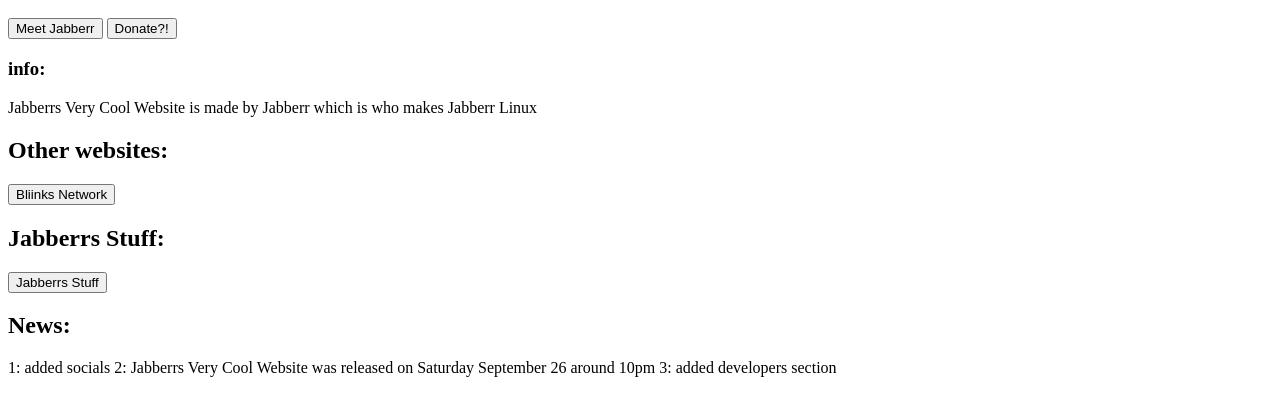
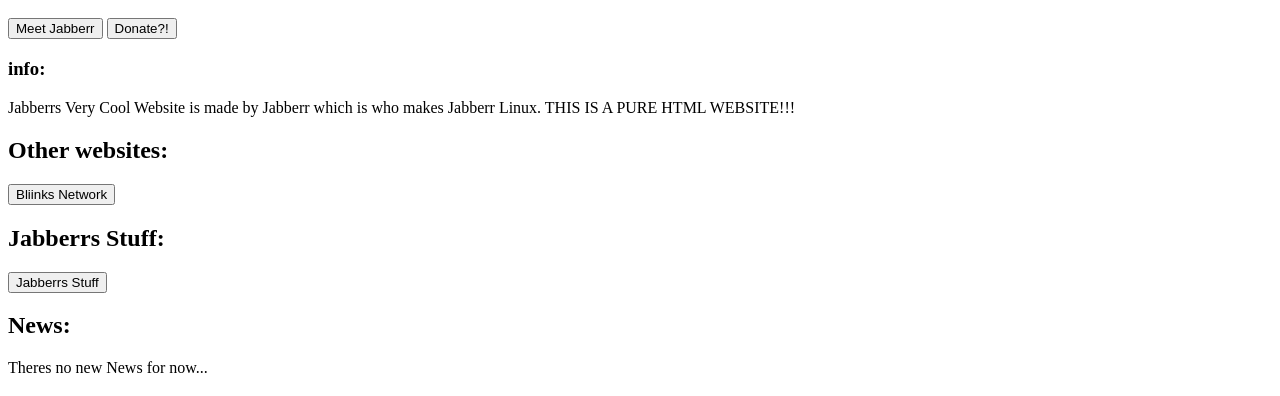
Before and after one commit to jabber403/Jabberrs-Very-Cool-Website, a website: page index.html in a window 1280 px wide. Shown: the part 48-444 px from the top of the page. Drawn offline with Linux system fonts and the light colour scheme.

Commit message:
Update mf

```diff
--- a/index.html
+++ b/index.html
@@ -6,7 +6,7 @@
 
 <h3>info:</h3>
 <div>
-    <p>Jabberrs Very Cool Website is made by Jabberr which is who makes Jabberr Linux</p>
+    <p>Jabberrs Very Cool Website is made by Jabberr which is who makes Jabberr Linux. THIS IS A PURE HTML WEBSITE!!!</p>
 </div>
 
 <h2>Other websites:</h2>
@@ -21,7 +21,7 @@
 
 <h2>News:</h2>
 <div>
-    <p>1: added socials 2: Jabberrs Very Cool Website was released on Saturday September 26 around 10pm 3: added developers section</p>
+    <p>Theres no new News for now...</p>
 </div>
 
 <h1>Jabberrs Socials:</h1>
```
